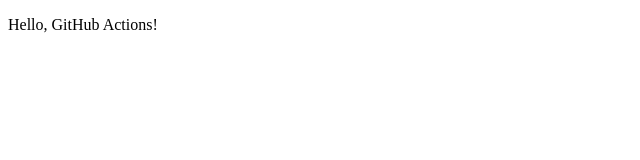
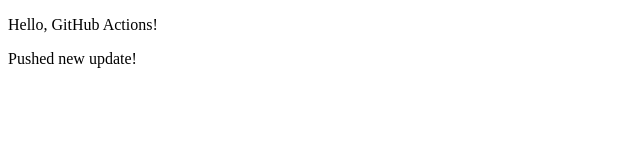
Before and after one commit to Pandora1337/DevOps-Practice, a plain HTML site: page gh-actions-deployment-workflow/index.html in a window 1280 px wide. Shown: the whole page, without its empty margins (0-640 px from the left). Drawn offline with Linux system fonts and the light colour scheme.

Commit message:
Update index.html

```diff
--- a/gh-actions-deployment-workflow/index.html
+++ b/gh-actions-deployment-workflow/index.html
@@ -9,6 +9,7 @@
 
 <body>
     <p>Hello, GitHub Actions!</p>
+    <p>Pushed new update!</p>
 </body>
 
 </html>
```
